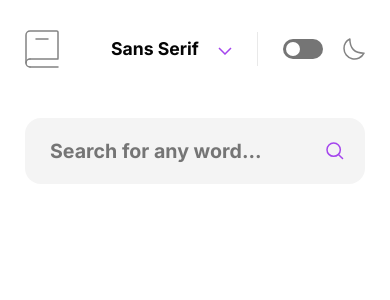
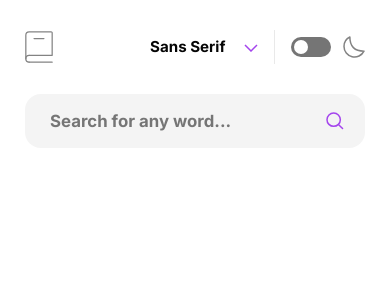
Before and after one commit to towkir/dictionary-web-app, a Vue app: page / in a window 390 px wide. Shown: the top 300 px of the page. Built offline with nearby package versions, Linux system fonts and the light colour scheme.

Commit message:
updated a few responsive styles

```diff
--- a/src/App.vue
+++ b/src/App.vue
@@ -116,6 +116,11 @@ body {
 }
 
 @media screen and (max-width: 570px) {
+  :root {
+    font-size: 12px;
+    line-height: 16px;
+  }
+
   #app {
     padding: 30px 25px;
   }
--- a/src/components/Header.vue
+++ b/src/components/Header.vue
@@ -1,6 +1,6 @@
 <template>
   <div class="header">
-    <img src="@/assets/images/logo.svg" />
+    <img src="@/assets/images/logo.svg" class="logo" />
     <div class="settings">
       <font-selector />
       <div class="vertical-separator"></div>
@@ -37,4 +37,18 @@ export default {
   background-color: var(--grey-variant-2);
   margin: 0 25px;
 }
+
+@media screen and (max-width: 570px) {
+  .header {
+    margin-bottom: 30px;
+  }
+
+  .header img.logo {
+    max-width: 28px;
+  }
+
+  .header .settings .vertical-separator {
+    margin: 0 16px;
+  }
+}
 </style>
--- a/src/components/SpeakWord.vue
+++ b/src/components/SpeakWord.vue
@@ -111,4 +111,21 @@ export default {
   display: block;
 }
 
+@media screen and (max-width: 570px) {
+  .audio-and-control .big-button {
+    width: 48px;
+    height: 48px;
+  }
+  .audio-and-control .big-button .play-icon {
+    border-left-width: 13px;
+    border-top-width: 6.5px;
+    border-bottom-width: 6.5px;
+  }
+  .audio-and-control .big-button .pause-icon {
+    width: 3px;
+    height: 13px;
+    border-left-width: 5px;
+    border-right-width: 5px;
+  }
+}
 </style>
--- a/src/components/ThemeToggler.vue
+++ b/src/components/ThemeToggler.vue
@@ -83,4 +83,10 @@ label[for="toggler-checkbox"] input[type="checkbox"]:checked + span.toggler span
 .theme-toggler svg.icon-moon.active path {
   stroke: var(--purple);
 }
+
+@media screen and (max-width: 570px) {
+  label[for="toggler-checkbox"] input[type="checkbox"] + span.toggler {
+    margin-right: 12px;
+  }
+}
 </style>
--- a/src/components/WordDefinition.vue
+++ b/src/components/WordDefinition.vue
@@ -97,4 +97,11 @@ export default {
   vertical-align: middle;
   margin-left: 10px;
 }
+
+@media screen and (max-width: 570px) {
+  .word-definition-wrapper .word-main .word-and-phonetic h1 {
+    font-size: 2.56rem;
+    line-height: 3.2rem;
+  }
+}
 </style>
--- a/src/components/WordInput.vue
+++ b/src/components/WordInput.vue
@@ -78,4 +78,9 @@ export default {
 .input-wrapper span.error {
   color: var(--red);
 }
+@media screen and (max-width: 570px) {
+  .input-wrapper input[type="text"] {
+    padding: 16px 24px;
+  }
+}
 </style>
--- a/src/components/WordMeaning.vue
+++ b/src/components/WordMeaning.vue
@@ -112,4 +112,9 @@ export default {
   color: var(--grey-variant-1);
   margin-top: 12px;
 }
+@media screen and (max-width: 570px) {
+  .word-meaning .part-of-speech {
+    margin-bottom: 20px;
+  }
+}
 </style>
```
